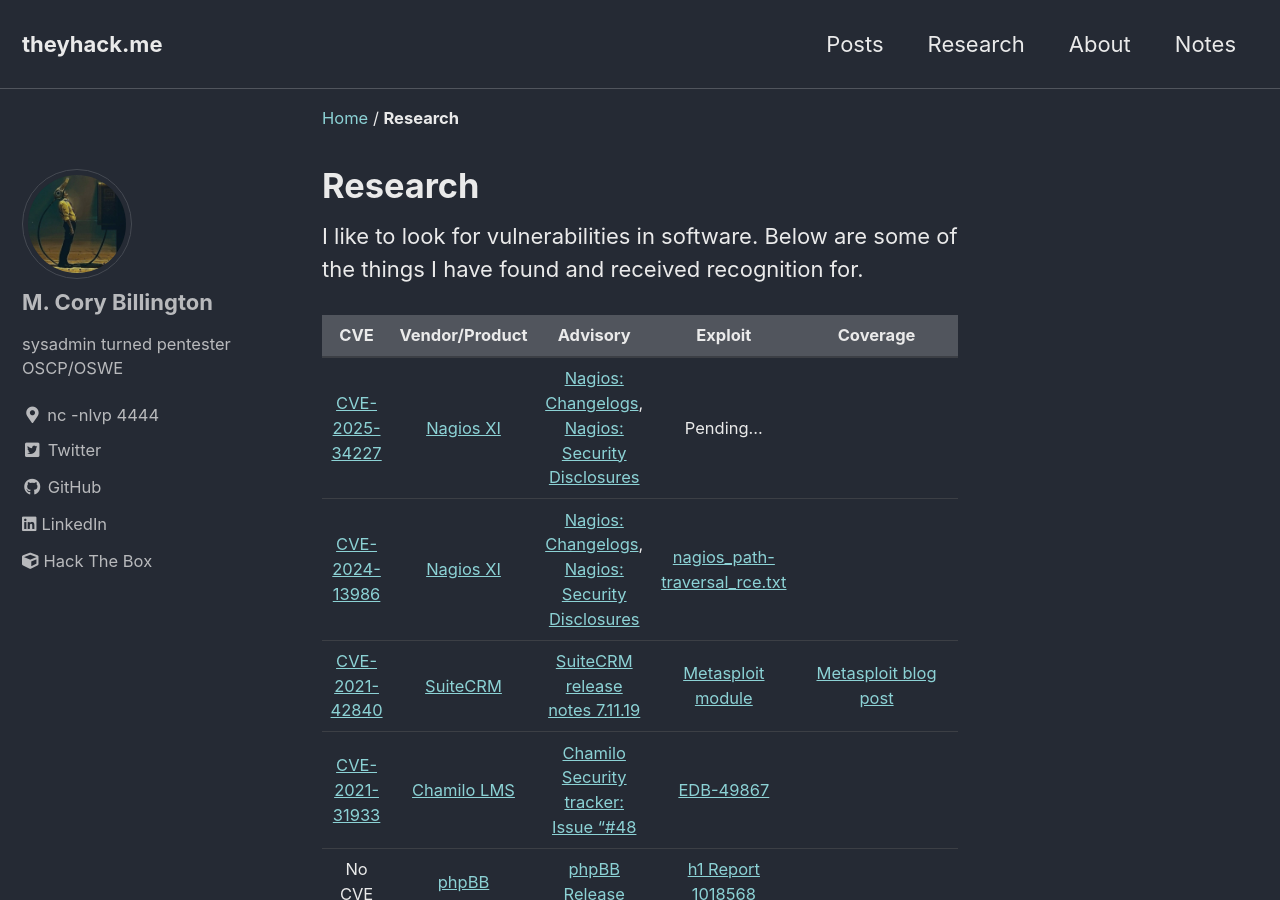
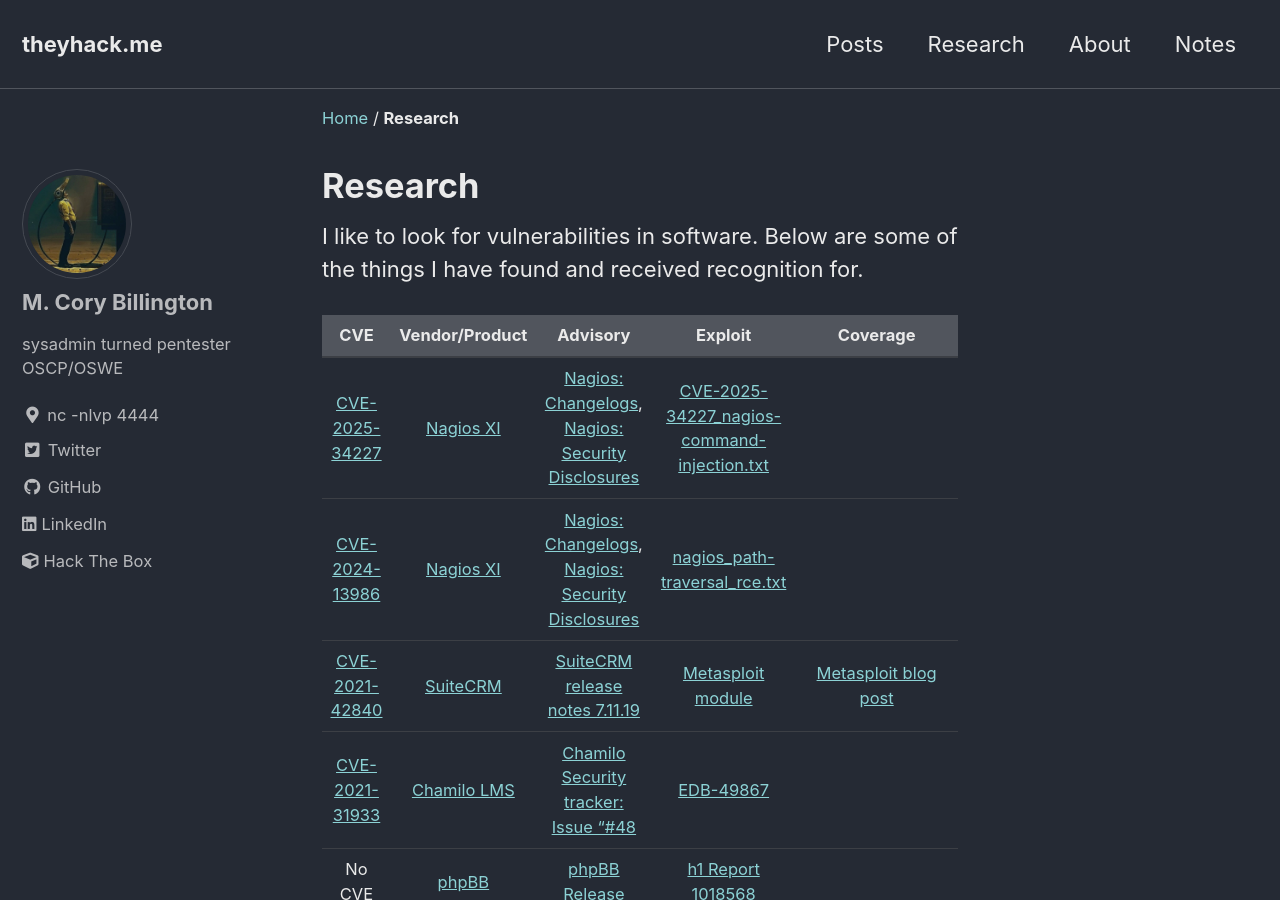
Before and after one commit to mcorybillington/mcorybillington.github.io, a Jekyll site: the page built from _pages/research.md, in a window 1280 px wide and 900 px high. Built offline with Jekyll 4.4.1, drawn with Linux system fonts in a browser that asks for light colours; cached includes are drawn as plain includes.

Commit message:
Added exploit for CVE-2025-34227 to research page

```diff
--- a/_pages/research.md
+++ b/_pages/research.md
@@ -9,7 +9,7 @@
 
 |  CVE  | Vendor/Product | Advisory  |  Exploit  |  Coverage  |
 | :---: | :-------: | :---------------: | :-------: | :--------: |
-|[CVE-2025-34227](https://www.cve.org/cverecord?id=CVE-2025-34227) | [Nagios XI](https://www.nagios.com/products/nagios-xi/) | [Nagios: Changelogs](https://www.nagios.com/changelog/), [Nagios: Security Disclosures](https://www.nagios.com/products/security/) | Pending...
+|[CVE-2025-34227](https://www.cve.org/cverecord?id=CVE-2025-34227) | [Nagios XI](https://www.nagios.com/products/nagios-xi/) | [Nagios: Changelogs](https://www.nagios.com/changelog/), [Nagios: Security Disclosures](https://www.nagios.com/products/security/) | [CVE-2025-34227_nagios-command-injection.txt](/exploits/CVE-2025-34227_nagios-command-injection.txt)
 |[CVE-2024-13986](https://nvd.nist.gov/vuln/detail/CVE-2024-13986)|[Nagios XI](https://www.nagios.com/products/nagios-xi/)|[Nagios: Changelogs](https://www.nagios.com/changelog/), [Nagios: Security Disclosures](https://www.nagios.com/products/security/)|[nagios_path-traversal_rce.txt](/exploits/nagios_path-traversal_rce.txt)
 | [CVE-2021-42840](https://cve.mitre.org/cgi-bin/cvename.cgi?name=CVE-2021-42840) | [SuiteCRM](https://suitecrm.com/) | [SuiteCRM release notes 7.11.19](https://suitecrm.com/time-to-upgrade-suitecrm-7-11-19-7-10-30-lts-released/) | [Metasploit module](https://github.com/rapid7/metasploit-framework/blob/master/modules/exploits/linux/http/suitecrm_log_file_rce.rb) | [Metasploit blog post](https://www.rapid7.com/blog/post/2021/06/04/metasploit-wrap-up-115/)
 | [CVE-2021-31933](https://cve.mitre.org/cgi-bin/cvename.cgi?name=CVE-2021-31933) | [Chamilo LMS](https://chamilo.org) |[Chamilo Security tracker: Issue "#48](https://support.chamilo.org/projects/1/wiki/Security_issues#Issue-48-2021-04-17-Critical-impact-high-risk-Remote-Code-Execution) | [EDB-49867](https://www.exploit-db.com/exploits/49867)
```
